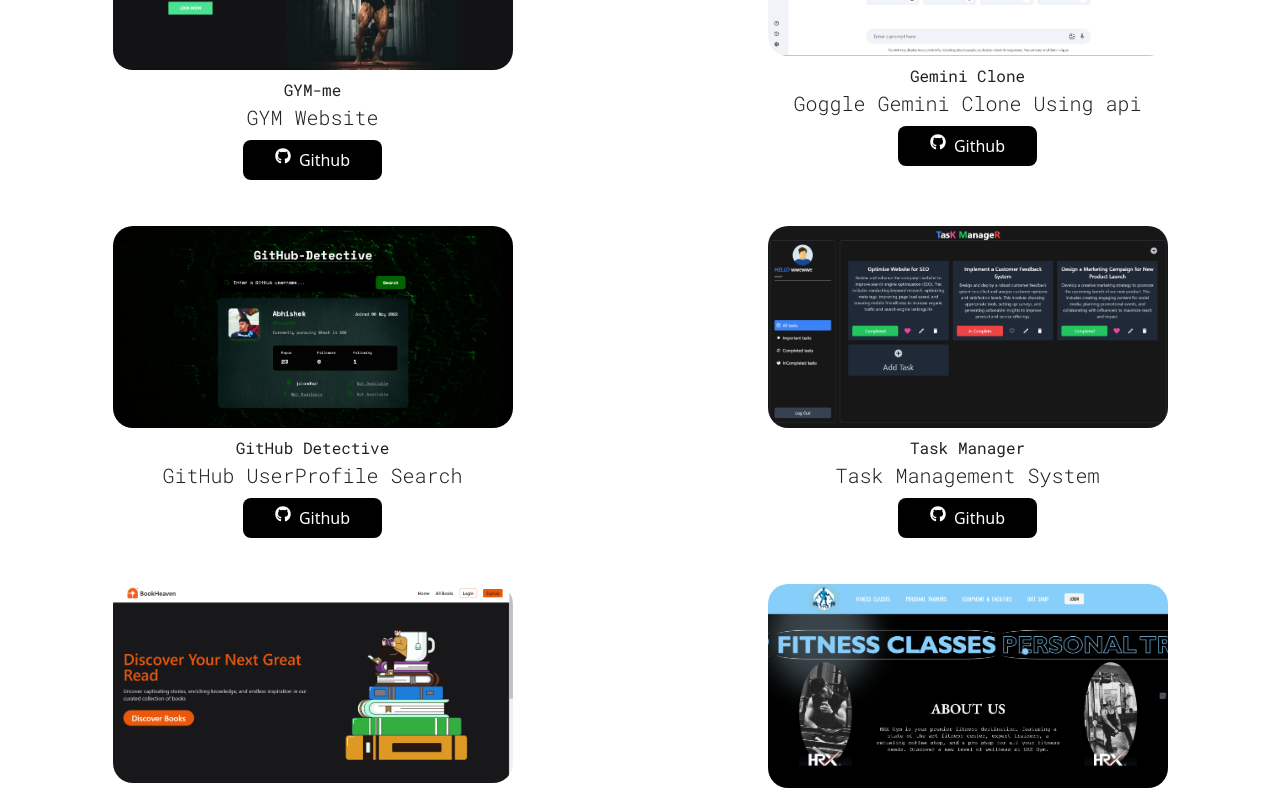
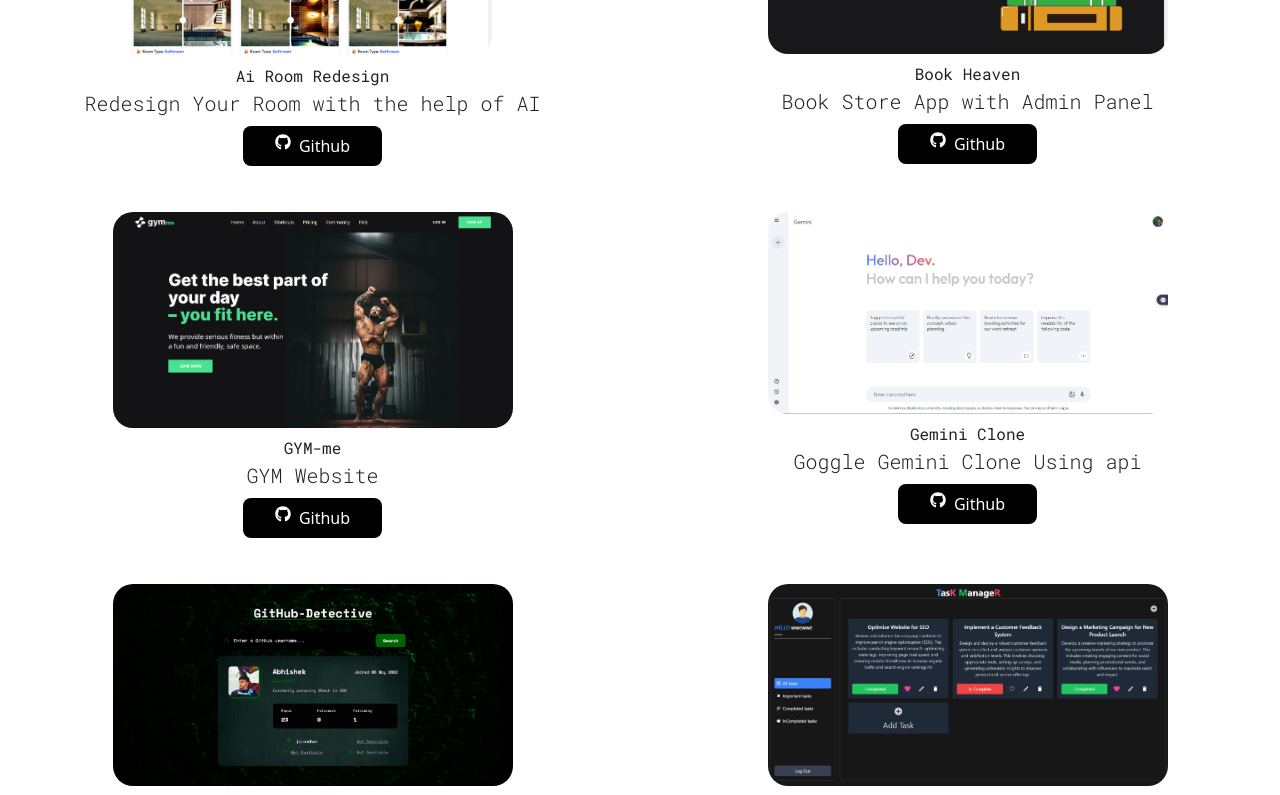
Before and after one commit to Bazuga02/my-portfolio, a React (Vite) app: page / in a window 1280 px wide. Shown: the part 1060-1855 px from the top of the page. Built offline with nearby package versions, Linux system fonts and the light colour scheme.

Commit message:
chore: Added new Project

```diff
--- a/src/sections/Projects/Projects.jsx
+++ b/src/sections/Projects/Projects.jsx
@@ -7,6 +7,7 @@
 import proj6 from "../../assets/proj6.png";
 import proj7 from "../../assets/proj7.png";
 import proj8 from "../../assets/proj8.png";
+import proj9 from "../../assets/proj9.png";
 import ProjectCard from "../../common/ProjectCard";
 
 function Projects() {
@@ -21,6 +22,20 @@
         </span>{" "}
       </h1>
       <div className={styles.projectsContainer}>
+        <ProjectCard
+          src={proj9}
+          link="https://ai-room-redesign-iota.vercel.app/"
+          h3="Ai Room Redesign"
+          p="Redesign Your Room with the help of AI"
+          github="https://github.com/Bazuga02/ai-room-redesign"
+        />
+        <ProjectCard
+          src={proj6}
+          link="https://6675aec6813260b681471245--cheerful-crisp-1efc76.netlify.app/"
+          h3="Book Heaven"
+          p="Book Store App with Admin Panel"
+          github="https://github.com/Bazuga02/bookstore"
+        />
         <ProjectCard
           src={proj1}
           link="https://famous-chebakia-076ce5.netlify.app/"
@@ -50,13 +65,6 @@
           github="https://github.com/Bazuga02/mernback"
         />
         <ProjectCard
-          src={proj6}
-          link="https://6675aec6813260b681471245--cheerful-crisp-1efc76.netlify.app/"
-          h3="Book Heaven"
-          p="Book Store App with Admin Panel"
-          github="https://github.com/Bazuga02/bookstore"
-        />
-        <ProjectCard
           src={proj7}
           link="https://hrx-gym-abhishek.netlify.app/"
           h3="Hrx-gym"
```
Also changed, not shown: src/assets/proj9.png (added).
